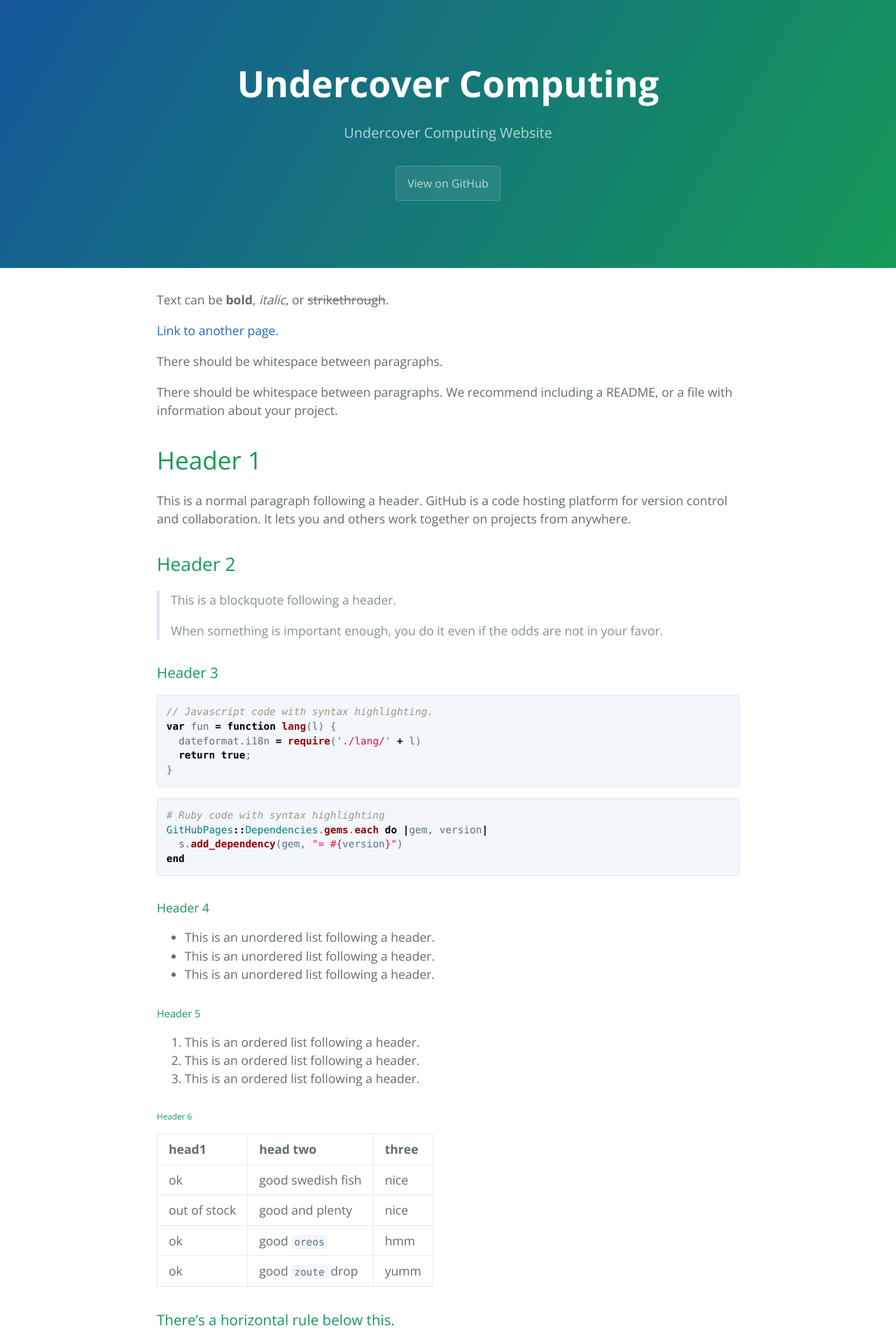
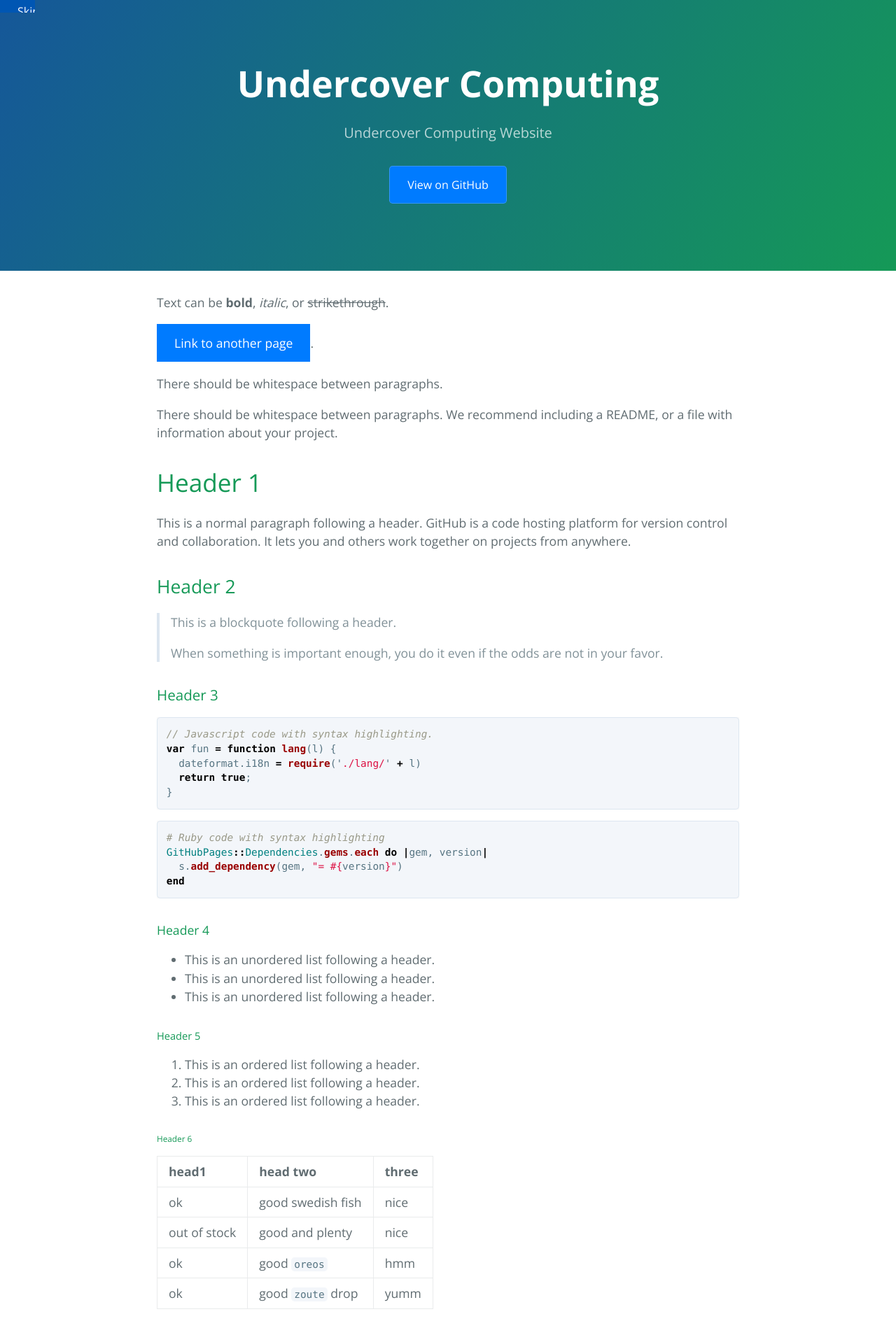
Before and after one commit to UndercoverComputing/undercovercomputing.com, a Jekyll site: the page built from index.md, in a window 1280 px wide. Shown: the top 1908 px of the page at 70% size. Built offline with Jekyll 4.4.1, drawn with Linux system fonts in a browser that asks for light colours.

Commit message:
Update style.scss

```diff
--- a/assets/css/style.scss
+++ b/assets/css/style.scss
@@ -2,6 +2,8 @@
 ---
 
 @import 'jekyll-theme-cayman';
+
+/* ---- index.html ---- */
 
 /* Header */
 .site-nav {
@@ -99,28 +101,58 @@
 
 /* Footer Styles */
 footer p {
-    margin-bottom: 10px; /* Space below the text */
-    font-size: 1.2em; /* Slightly larger font size */
+    margin-bottom: 10px;
+    font-size: 1.2em;
 }
 
 footer ul {
     list-style-type: none;
     padding: 0;
-    margin: 0; /* Remove default margin */
+    margin: 0;
 }
 
 footer ul li {
     display: inline;
-    margin: 0 15px; /* Increase space between items */
+    margin: 0 15px;
 }
 
 footer ul li a {
     color: #000;
     text-decoration: none;
-    transition: color 0.3s; /* Smooth transition for color */
+    transition: color 0.3s;
 }
 
 footer ul li a:hover {
-    color: #00bbff; /* Change color on hover */
-    text-decoration: underline; /* Keep underline on hover */
+    color: #00bbff;
+    text-decoration: underline;
 }
+
+/* ---- contact.html ---- */
+
+/* Contact */
+a:link, a:visited {
+  background-color: #007bff;
+  color: white;
+  padding: 14px 25px;
+  text-align: center;
+  text-decoration: none;
+  display: inline-block;
+  transition: background-color 0.3s ease;
+}
+
+a:hover, a:active {
+  background-color: #0056b3;
+}
+a#email-button {
+  background-color: #007bff;
+  color: white;
+  padding: 14px 25px;
+  text-align: center;
+  text-decoration: none;
+  display: inline-block;
+  transition: background-color 0.3s ease;
+}
+
+a#email-button:hover, a#email-button:active {
+  background-color: #0056b3;
+}
```
